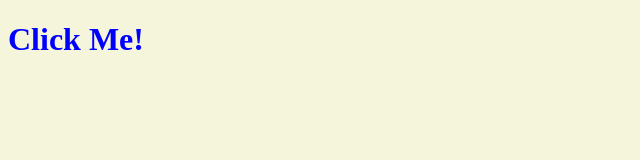
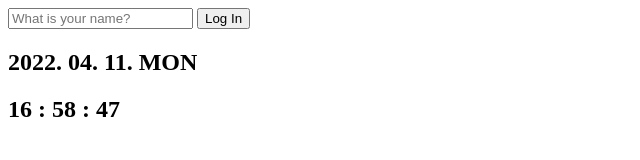
Before and after one commit to babodoban/momentum, a plain HTML site: page index.html in a window 1280 px wide. Shown: the whole page, without its empty margins (0-640 px from the left). Drawn offline with Linux system fonts and the light colour scheme.

Commit message:
made greeting, clock, calendar

```diff
--- a/app.js
+++ /dev/null
@@ -1,13 +0,0 @@
-const h1 = document.querySelector("div.hello:first-child h1");
-
-function handleTitleClick() {
-    // const clickedClass = "clicked";
-    // if (h1.classList.contains(clickedClass)) {
-    //     h1.classList.remove(clickedClass);
-    // } else {
-    //     h1.classList.add(clickedClass);
-    // }
-    h1.classList.toggle("clicked");
-}
-
-h1.addEventListener("click", handleTitleClick);
--- /dev/null
+++ b/css/styles.css
@@ -0,0 +1,3 @@
+.hidden {
+  display: none;
+}
--- a/index.html
+++ b/index.html
@@ -2,18 +2,23 @@
 <html lang="en">
 
 <head>
-    <link rel="stylesheet" href="styles.css">
+    <link rel="stylesheet" href="css/styles.css">
     <meta charset="UTF-8">
     <meta http-equiv="X-UA-Compatible" content="IE=edge">
     <meta name="viewport" content="width=device-width, initial-scale=1.0">
-    <title>Momentum</title>
+    <title>Momentum App</title>
 </head>
 
 <body>
-    <div class="hello">
-        <h1 class="title">Click Me!</h1>
-    </div>
-    <script src="app.js"></script>
+    <form class="login-form hidden">
+        <input type="text" placeholder="What is your name?" required maxlength="15" minlength="2">
+        <input type="submit" value="Log In">
+    </form>
+    <h2 class="calendar">2022.01.01</h2>
+    <h2 class="clock">00:00:00</h2>
+    <h1 class="greeting hidden"></h1>
+    <script src="js/greetings.js"></script>
+    <script src="js/clock.js"></script>
 </body>
 
 </html>
--- /dev/null
+++ b/js/clock.js
@@ -0,0 +1,24 @@
+const clock = document.querySelector(".clock");
+const calendar = document.querySelector(".calendar");
+
+function getCalendar() {
+    const date = new Date();
+    const year = String(date.getFullYear()).padStart(4,"0");
+    const month = String(date.getMonth()+1).padStart(2, "0");
+    const day = String(date.getDate()).padStart(2, "0");
+    const week = date.getDay()-1;
+    const weekday = ["MON", "TUE", "WED", "THU", "FRY", "SAT", "SUN"];
+    calendar.innerText = `${year}. ${month}. ${day}. ${weekday[week]}`;
+}
+
+function getClock() {
+    const date = new Date();
+    const hours = String(date.getHours()).padStart(2, "0");
+    const minutes = String(date.getMinutes()).padStart(2, "0");;
+    const seconds = String(date.getSeconds()).padStart(2, "0");
+    clock.innerText = `${hours} : ${minutes} : ${seconds}`;
+}
+
+getCalendar();
+getClock();
+setInterval(getClock, 1000);
--- /dev/null
+++ b/js/greetings.js
@@ -0,0 +1,30 @@
+const loginForm = document.querySelector(".login-form");
+const loginInput = document.querySelector(".login-form input");
+const greeting = document.querySelector(".greeting");
+
+const HIDDEN_CLASSNAME = "hidden";
+const USERNAME_KEY = "username";
+
+function onLoginSubmit(event) {
+    event.preventDefault();
+    loginForm.classList.add(HIDDEN_CLASSNAME);
+    const username = loginInput.value;
+    localStorage.setItem(USERNAME_KEY, username);
+    paintGreetings(username);
+}
+
+function paintGreetings(username) {
+    greeting.innerText = `Hello ${username}`;
+    greeting.classList.remove(HIDDEN_CLASSNAME);
+}
+
+loginForm.addEventListener("submit", onLoginSubmit);
+
+const savedUsername = localStorage.getItem(USERNAME_KEY);
+
+if (savedUsername === null) {
+    loginForm.classList.remove(HIDDEN_CLASSNAME);
+    loginForm.addEventListener("submit", onLoginSubmit);
+} else {
+    paintGreetings(savedUsername);
+}
--- a/styles.css
+++ /dev/null
@@ -1,12 +0,0 @@
-body {
-  background-color: beige;
-}
-
-h1 {
-  color: blue;
-  transition: color 0.5s ease-in-out;
-}
-
-.clicked {
-  color: tomato;
-}
```
